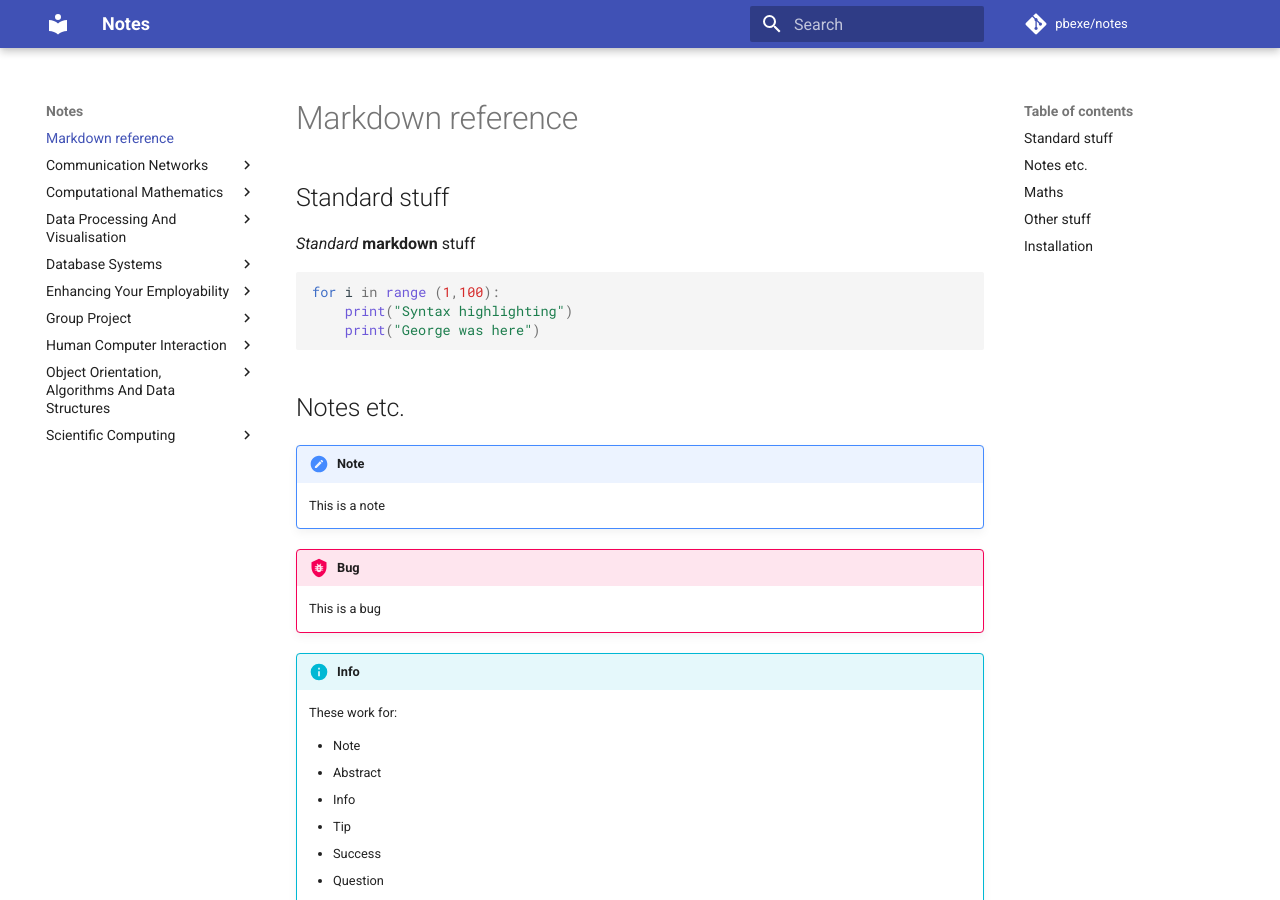
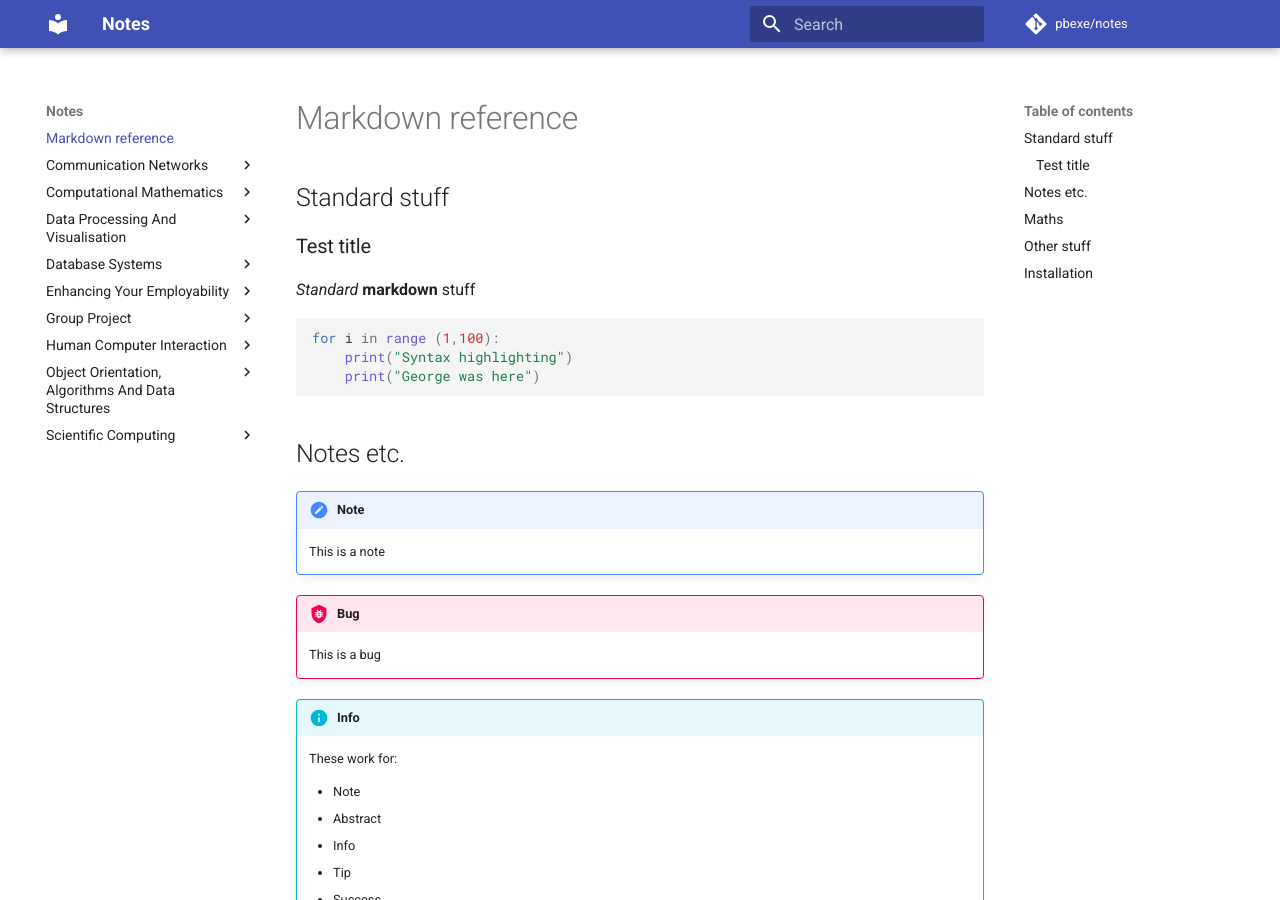
Before and after one commit to pbexe/notes, an MkDocs documentation site: the page built from docs/index.md, in a window 1280 px wide and 900 px high. Built offline with MkDocs 1.6.1 and Material for MkDocs 9.7.7, drawn with Linux system fonts in a browser that asks for light colours; emoji names are drawn with the system emoji font; formulas are drawn with MathJax 3; comment, search, counter and statistics services are not loaded.

Commit message:
Test  commit for gpg signing

```diff
--- a/docs/index.md
+++ b/docs/index.md
@@ -1,6 +1,8 @@
 # Markdown reference
 
 ## Standard stuff
+
+### Test title
 
 *Standard* **markdown** stuff
 
```
